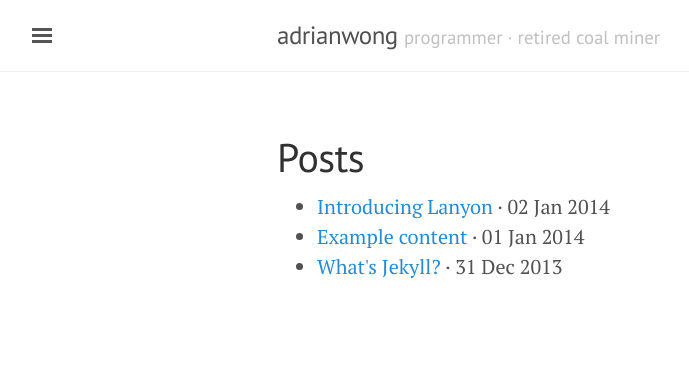
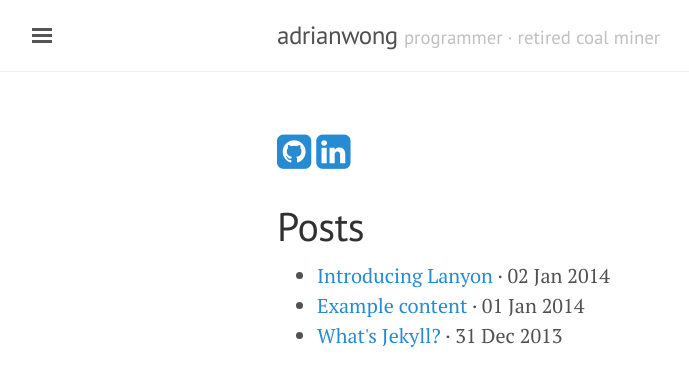
Before and after one commit to adrianwong/adrianwong.github.io, a Jekyll site: the page built from index.html, in a window 1280 px wide. Shown: the top 387 px of the page, without its empty margins (3-692 px from the left). Built offline with Jekyll 4.4.1, drawn with Linux system fonts in a browser that asks for light colours; the list of posts is cut into pages by our own code.

Commit message:
Add GitHub and LinkedIn icons and links to landing page

```diff
--- a/_config.yml
+++ b/_config.yml
@@ -17,5 +17,10 @@ author:
   name:              Adrian Wong
   url:               https://adrianwong.github.io/
 
+# Social networks
+social:
+  github:            https://github.com/adrianwong
+  linkedin:          https://www.linkedin.com/in/adrian-wong-31bab653
+
 # Custom vars
 version:             1.0.0
--- a/index.html
+++ b/index.html
@@ -2,6 +2,9 @@
 layout: default
 title: Home
 ---
+
+<a href="{{ site.social.github }}" target="_blank"><i class="fa fa-github-square fa-2x" aria-hidden="true"></i></a>
+<a href="{{ site.social.linkedin }}" target="_blank"><i class="fa fa-linkedin-square fa-2x" aria-hidden="true"></i></a>
 
 <h1>Posts</h1>
 <ul>
```
